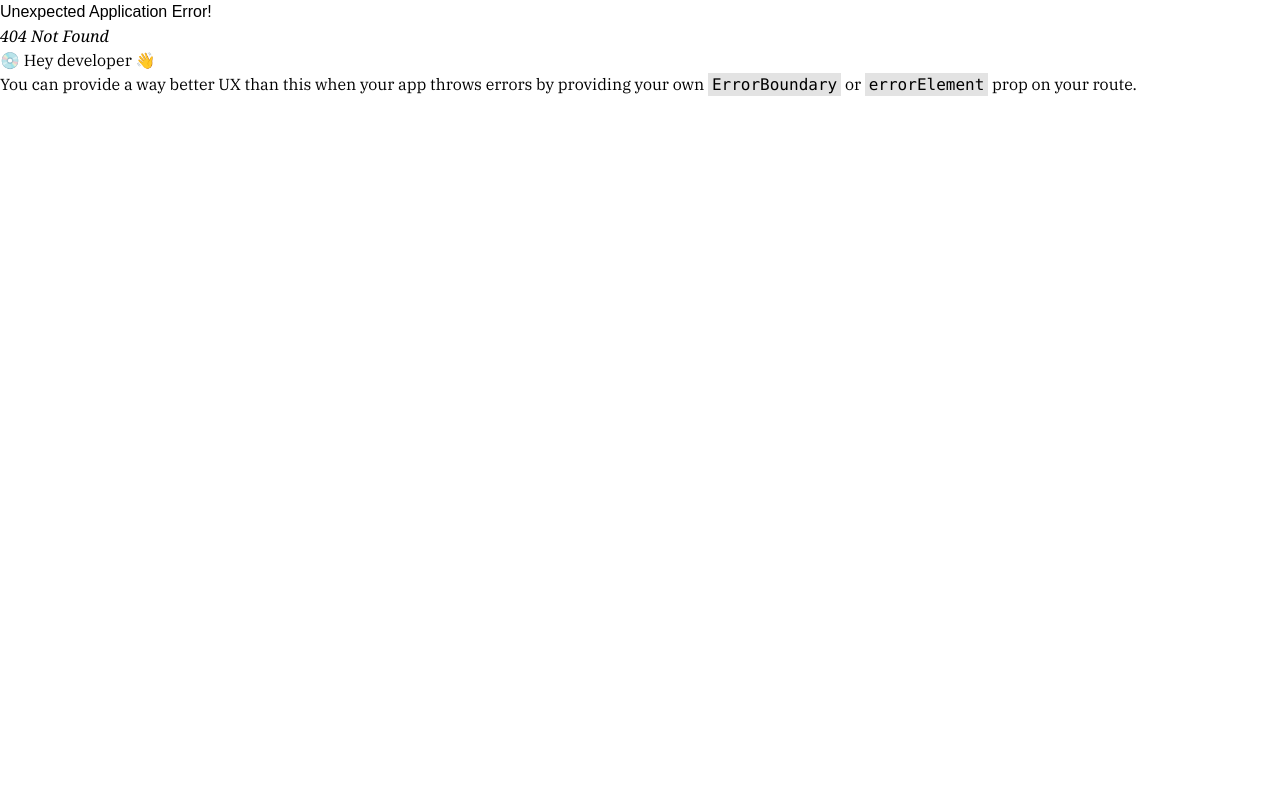
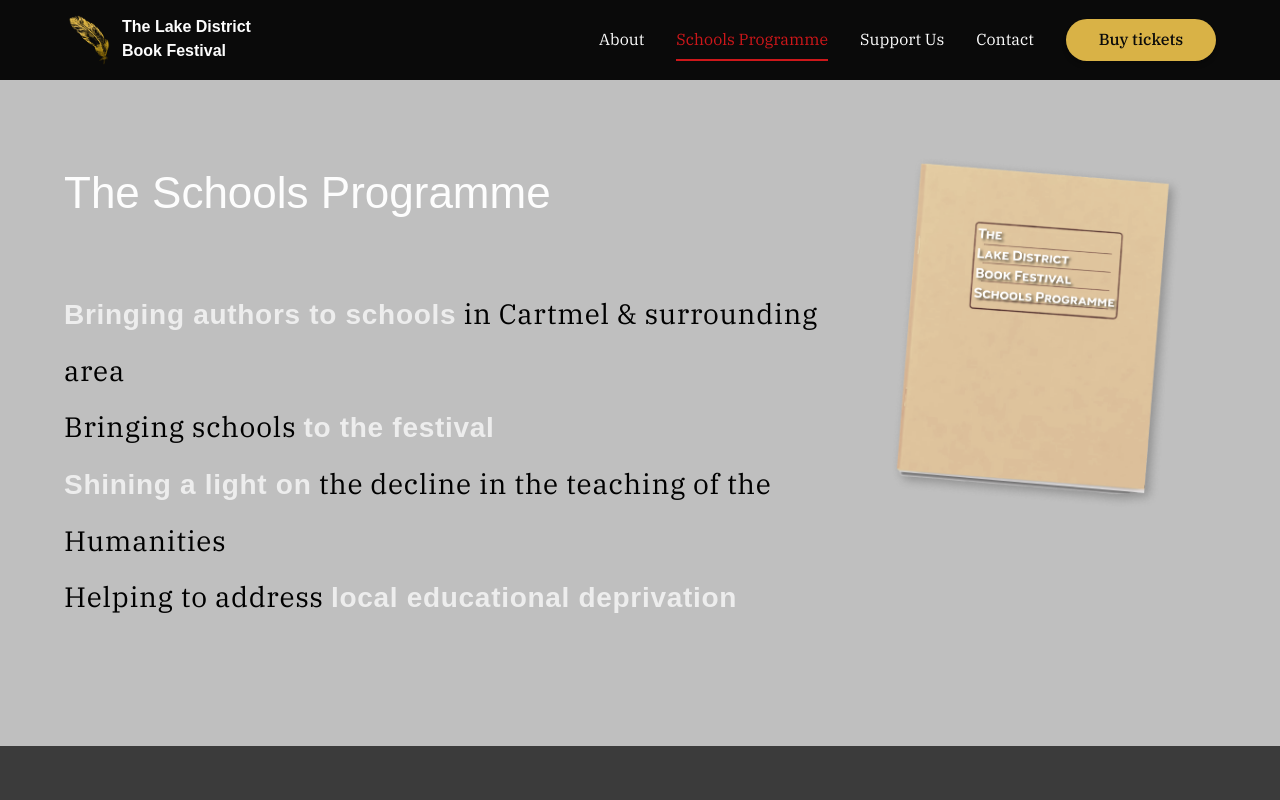
Before and after one commit to Shakey343/lakes-book-fest, a React (Vite) app: page /schools in a window 1280 px wide. Before the commit this address had no page. Shown: the top 800 px of the page. Built offline with nearby package versions, Linux system fonts and the light colour scheme; a web font is replaced by a local one; what tailwind-hamburgers would draw is missing.

Commit message:
navbar updated and all rearranged

```diff
--- a/src/components/Button.tsx
+++ b/src/components/Button.tsx
@@ -5,12 +5,14 @@
   className,
   href,
   initialWord,
-  hoverWord
+  hoverWord,
+  target
 }: {
   className: string;
-  href: string;
-  initialWord: string;
-  hoverWord: string;
+  href?: string;
+  initialWord?: string;
+  hoverWord?: string;
+  target?: string;
 }) => {
   const [content, setContent] = useState(initialWord)
 
@@ -28,6 +30,7 @@
       href={href}
       onMouseOver={handleWordChange}
       onMouseLeave={handleWordChange}
+      target={target}
     >
       {content}
     </a>
--- a/src/components/Navbar.tsx
+++ b/src/components/Navbar.tsx
@@ -1,42 +1,3 @@
-// const OldNavbar = () => {
-//   return (
-//     <nav className="hidden lg:block fixed h-[500px] top-[100px] right-[40px] border-[.5px] border-fire-red z-40 text-silver font-adelphi font-bold text-[20px]">
-//       <a href="#who" className="flex justify-end items-center w-[140px] h-[60px] group absolute top-[10px] -left-0 -translate-x-[100%]">
-//         <div className="hidden group-hover:block group-hover:bg-fire-red rounded-full px-3 mr-3 transition-all">Us</div>
-//         <div className="w-[10px] h-[10px] bg-fire-red rounded-full translate-x-[5px] group-hover:w-[20px] group-hover:h-[20px] group-hover:translate-x-[10px] transition-all"></div>
-//       </a>
-//       <a href="#festival" className="flex justify-end items-center w-[140px] h-[60px] group absolute top-[70px] -left-0 -translate-x-[100%]">
-//         <div className="hidden group-hover:block group-hover:bg-fire-red rounded-full px-3 mr-3 transition-all">Festival</div>
-//         <div className="w-[10px] h-[10px] bg-fire-red rounded-full translate-x-[5px] group-hover:w-[20px] group-hover:h-[20px] group-hover:translate-x-[10px] transition-all"></div>
-//       </a>
-//       <a href="#location" className="flex justify-end items-center w-[140px] h-[60px] group absolute top-[130px] -left-0 -translate-x-[100%]">
-//         <div className="hidden group-hover:block group-hover:bg-fire-red rounded-full px-3 mr-3 transition-all">Location</div>
-//         <div className="w-[10px] h-[10px] bg-fire-red rounded-full translate-x-[5px] group-hover:w-[20px] group-hover:h-[20px] group-hover:translate-x-[10px] transition-all"></div>
-//       </a>
-//       <a href="#cartmel" className="flex justify-end items-center w-[140px] h-[60px] group absolute top-[190px] -left-0 -translate-x-[100%]">
-//         <div className="hidden group-hover:block group-hover:bg-fire-red rounded-full px-3 mr-3 transition-all">Cartmel</div>
-//         <div className="w-[10px] h-[10px] bg-fire-red rounded-full translate-x-[5px] group-hover:w-[20px] group-hover:h-[20px] group-hover:translate-x-[10px] transition-all"></div>
-//       </a>
-//       <a href="#schools" className="flex justify-end items-center w-[140px] h-[60px] group absolute top-[250px] -left-0 -translate-x-[100%]">
-//         <div className="hidden group-hover:block group-hover:bg-fire-red rounded-full px-3 mr-3 transition-all">Schools</div>
-//         <div className="w-[10px] h-[10px] bg-fire-red rounded-full translate-x-[5px] group-hover:w-[20px] group-hover:h-[20px] group-hover:translate-x-[10px] transition-all"></div>
-//       </a>
-//       <a href="#support" className="flex justify-end items-center w-[140px] h-[60px] group absolute top-[310px] -left-0 -translate-x-[100%]">
-//         <div className="hidden group-hover:block group-hover:bg-fire-red rounded-full px-3 mr-3 transition-all">Invest</div>
-//         <div className="w-[10px] h-[10px] bg-fire-red rounded-full translate-x-[5px] group-hover:w-[20px] group-hover:h-[20px] group-hover:translate-x-[10px] transition-all"></div>
-//       </a>
-//       <a href="#otherWho" className="flex justify-end items-center w-[140px] h-[60px] group absolute top-[370px] -left-0 -translate-x-[100%]">
-//         <div className="hidden group-hover:block group-hover:bg-fire-red rounded-full px-3 mr-3 transition-all">Advisors</div>
-//         <div className="w-[10px] h-[10px] bg-fire-red rounded-full translate-x-[5px] group-hover:w-[20px] group-hover:h-[20px] group-hover:translate-x-[10px] transition-all"></div>
-//       </a>
-//       <a href="#contact" className="flex justify-end items-center w-[140px] h-[60px] group absolute top-[430px] -left-0 -translate-x-[100%]">
-//         <div className="hidden group-hover:block group-hover:bg-fire-red rounded-full px-3 mr-3 transition-all">Contact</div>
-//         <div className="w-[10px] h-[10px] bg-fire-red rounded-full translate-x-[5px] group-hover:w-[20px] group-hover:h-[20px] group-hover:translate-x-[10px] transition-all"></div>
-//       </a>
-//     </nav>
-//   );
-// };
-
 import { NavLink } from "react-router";
 import Container from "./Container";
 import FeatherImg from "../assets/gold_feather.png";
@@ -53,8 +14,8 @@
   };
 
   return (
-    <nav className="fixed top-0 w-full h-[80px] flex flex-col justify-center bg-night z-30">
-      <Container className="flex justify-between items-center relative">
+    <nav className="fixed top-0 w-full flex flex-col justify-center bg-night z-30">
+      <Container className="flex justify-between h-[80px] items-center relative">
         <NavLink to={"/"} className="py-2 z-10" onClick={scrollToTop}>
           <div className="flex gap-2">
             <img src={FeatherImg} alt="" className="w-[50px]" />
--- a/src/components/NavbarMenu.tsx
+++ b/src/components/NavbarMenu.tsx
@@ -2,22 +2,26 @@
 import { NavLink } from "react-router";
 import cn from "../utils/cn";
 import classNames from "classnames";
+import Button from "./Button";
 
 interface NavbarMenuItemsProps {
   scrollToTop?: () => void;
   toggleMenu: () => void;
 }
 
-const NavbarMenuItems: React.FC<NavbarMenuItemsProps> = ({ scrollToTop, toggleMenu }) => {
+const NavbarMenuItems: React.FC<NavbarMenuItemsProps> = ({
+  scrollToTop,
+  toggleMenu,
+}) => {
   const scrollAndCloseMenu = () => {
-    scrollToTop!()
-    toggleMenu!()
-  }
+    scrollToTop?.();
+    toggleMenu();
+  };
 
   return (
     <>
       <NavLink
-        to={"/about"}
+        to="/about"
         onClick={scrollAndCloseMenu}
         className={({ isActive }) =>
           isActive
@@ -27,19 +31,9 @@
       >
         About
       </NavLink>
+
       <NavLink
-        to={"/events"}
-        onClick={scrollAndCloseMenu}
-        className={({ isActive }) =>
-          isActive
-            ? "text-2xl md:text-base text-fire-red py-2 border-b-2 border-fire-red"
-            : "text-2xl md:text-base text-white py-2 hover:text-fire-red/80"
-        }
-      >
-        Events
-      </NavLink>
-      <NavLink
-        to={"/schools"}
+        to="/schools"
         onClick={scrollAndCloseMenu}
         className={({ isActive }) =>
           isActive
@@ -49,8 +43,9 @@
       >
         Schools Programme
       </NavLink>
+
       <NavLink
-        to={"/support"}
+        to="/support"
         onClick={scrollAndCloseMenu}
         className={({ isActive }) =>
           isActive
@@ -60,9 +55,21 @@
       >
         Support Us
       </NavLink>
-      <a href="#contact" className={"text-2xl md:text-base text-white py-2 hover:text-fire-red/80"}>
+
+      <a
+        href="#contact"
+        className="text-2xl md:text-base text-white py-2 hover:text-fire-red/80"
+      >
         Contact
       </a>
+
+      <Button
+        href="https://events.lakedistrictbookfestival.co.uk/"
+        target="_blank"
+        initialWord="Buy tickets"
+        hoverWord="Click here"
+        className="w-fit bg-jonquil text-night hover:bg-night self-center sm:self-auto py-2 px-6"
+      />
     </>
   );
 };
@@ -74,47 +81,57 @@
 const NavbarMenu: React.FC<NavbarMenuProps> = ({ scrollToTop }) => {
   const [opened, setOpened] = useState(false);
 
-  const toggleMenu = () => {
-    setOpened((prevState) => !prevState);
-  };
+  const toggleMenu = () => setOpened((prev) => !prev);
 
   useEffect(() => {
-    if (opened) {
+    const isMobile = window.innerWidth < 768;
+
+    if (opened && isMobile) {
       document.body.classList.add("stop-scrolling");
     } else {
       document.body.classList.remove("stop-scrolling");
     }
+
+    return () => {
+      document.body.classList.remove("stop-scrolling");
+    };
   }, [opened]);
 
   return (
     <>
+      {/* Mobile */}
       <div className="md:hidden block">
         <div
           className={classNames(
             "tham tham-e-squeeze tham-w-6 absolute right-6 top-[25px] z-40",
-            {
-              "tham-active": opened,
-            }
+            { "tham-active": opened }
           )}
           onClick={toggleMenu}
         >
           <div className="tham-box">
-            <div
-              className={cn("tham-inner", opened ? "bg-white" : "bg-white")}
-            />
+            <div className={cn("tham-inner", "bg-white")} />
           </div>
         </div>
+
         {opened && (
           <>
-            <div className="fixed top-0 h-screen w-screen bg-black/40 transition-all z-40"></div>
-            <div className="fixed right-0 top-0 w-screen md:w-1/3 h-screen bg-night transition-all px-[48px] pt-[120px] font-sans flex flex-col">
-              <NavbarMenuItems scrollToTop={scrollToTop} toggleMenu={toggleMenu} />
+            <div className="fixed inset-0 bg-black/40 z-40" />
+            <div className="fixed right-0 top-0 w-screen h-screen bg-night z-50 px-[48px] pt-[120px] flex flex-col">
+              <NavbarMenuItems
+                scrollToTop={scrollToTop}
+                toggleMenu={toggleMenu}
+              />
             </div>
           </>
         )}
       </div>
+
+      {/* Desktop */}
       <div className="hidden md:flex gap-8">
-        <NavbarMenuItems scrollToTop={scrollToTop} toggleMenu={toggleMenu} />
+        <NavbarMenuItems
+          scrollToTop={scrollToTop}
+          toggleMenu={toggleMenu}
+        />
       </div>
     </>
   );
--- a/src/components/events/EventsIndex.tsx
+++ /dev/null
@@ -1,7 +0,0 @@
-const EventsIndex = () => {
-  return (
-    <div>Events Index Page</div>
-  )
-}
-
-export default EventsIndex;
--- a/src/components/events/EventsShow.tsx
+++ /dev/null
@@ -1,5 +0,0 @@
-const EventsShow = () => {
-  return <div>Events Show Page</div>
-}
-
-export default EventsShow;
--- a/src/components/sections/AdvisoryPanel.tsx
+++ b/src/components/sections/AdvisoryPanel.tsx
@@ -117,7 +117,7 @@
       <h2 className="text-[44px] font-light text-center sm:text-left pb-10">
         Advisory Panel
       </h2>
-      <div className="flex flex-wrap justify-evenly gap-[100px] lg:mr-10">
+      <div className="flex flex-wrap justify-evenly gap-[40px]">
         <AdvisoryCards />
       </div>
     </Container>
--- a/src/components/sections/HeroBanner.tsx
+++ b/src/components/sections/HeroBanner.tsx
@@ -43,10 +43,13 @@
           <br /> & the Lakes to the world
         </p>
         <Button
+          href="https://events.lakedistrictbookfestival.co.uk/"
+          // href="https://www.tickettailor.com/all-tickets/thelakedistrictbookfestival/?ref=website_widget&show_search_filter=true&show_date_filter=true&show_sort=true"
+          // href="events.lakedistrictbookfestival.co.uk"
+          target="_blank"
+          initialWord="Buy tickets"
+          hoverWord="Click here"
           className="mt-7 w-fit bg-jonquil text-night hover:bg-night self-center sm:self-auto"
-          href="mailto:festivalproducer@lakedistrictbookfestival.co.uk"
-          initialWord="Questions?"
-          hoverWord="Email us"
         />
         <img
           src={FeatherImg}
--- a/src/components/sections/SchoolsSection.tsx
+++ b/src/components/sections/SchoolsSection.tsx
@@ -4,7 +4,7 @@
 const SchoolsSection = () => {
   return (
     <Container
-      className="py-[80px] pb-[120px] bg-map-grey relative flex flex-col gap-[60px] text-center sm:text-left"
+      className="mt-[80px] py-[80px] pb-[120px] bg-map-grey relative flex flex-col gap-[60px] text-center sm:text-left"
       id="schools"
     >
       <h2 className="text-white font-light text-[44px] w-full sm:w-1/2 md:w-full">
```
Also changed, not shown: src/App.tsx (+5 -2 lines), src/components/events/EventCard.tsx (deleted).
